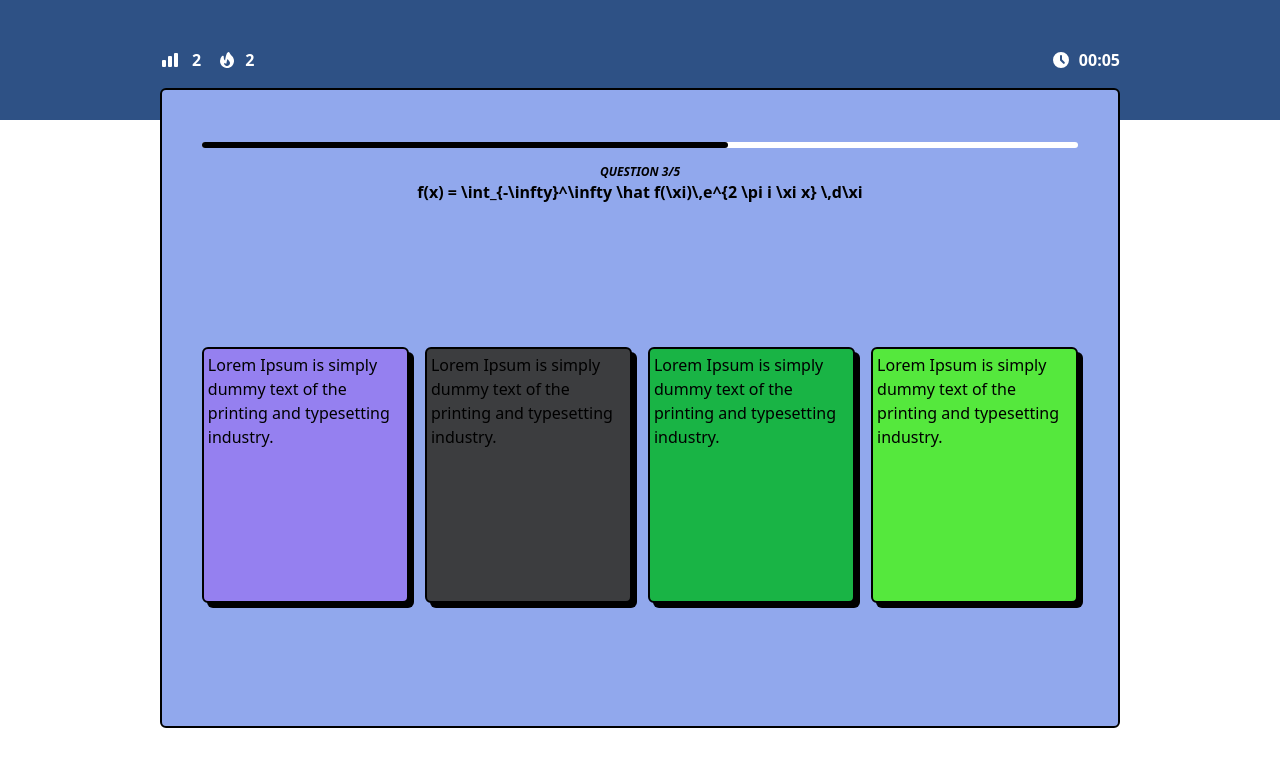
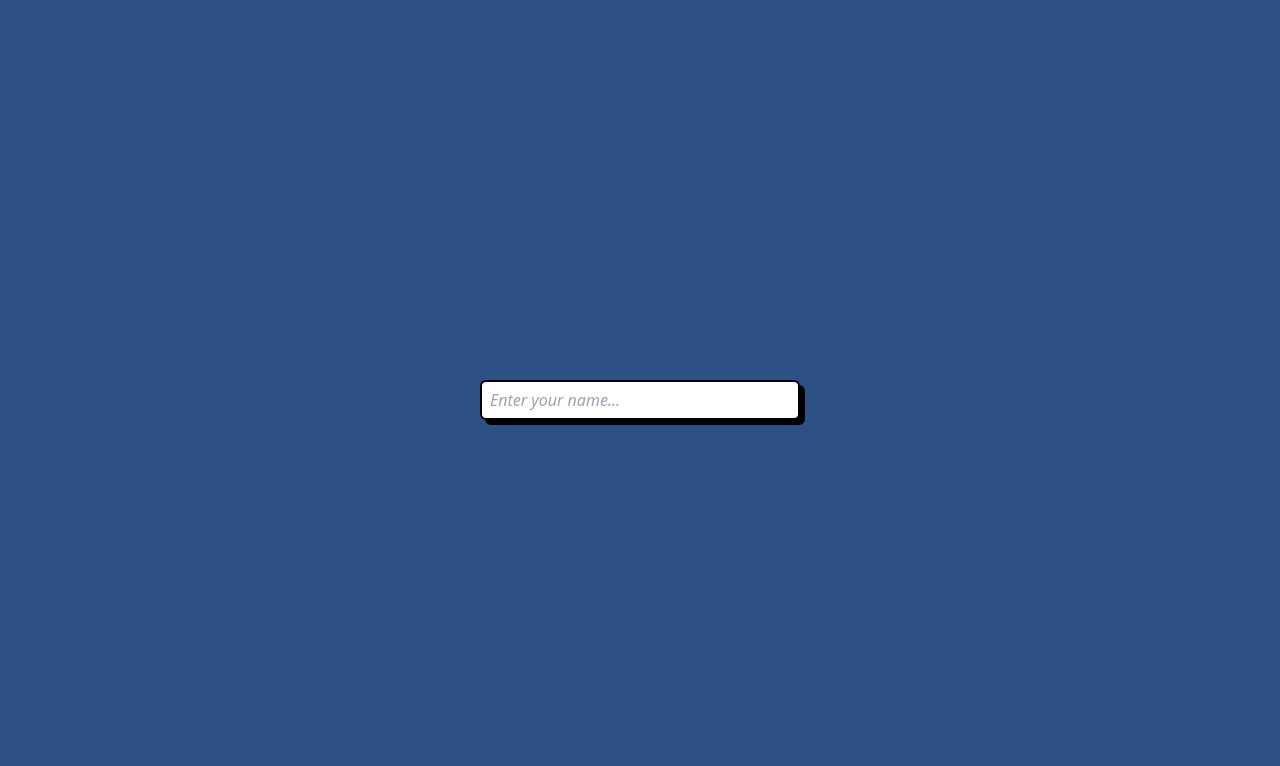
Before and after one commit to super-alpha-team/new-quizzes-fe, a Next.js app: page /test in a window 1280 px wide. Shown: the top 766 px of the page. Built offline with nearby package versions, Linux system fonts and the light colour scheme.

Commit message:
launch: input username

```diff
--- a/components/Play.jsx
+++ b/components/Play.jsx
@@ -1,3 +1,4 @@
+/* eslint-disable react-hooks/exhaustive-deps */
 import { useState, useEffect, Component } from 'react';
 import Multichoice from './questionares/Multichoice';
 import Questionare from './questionares/Questionare';
@@ -6,6 +7,7 @@ import Clock from './Clock';
 import { socket } from '../utils/socket';
 import axios from 'axios';
 import { useRouter } from 'next/router';
+import InputUsername from './launch/InputUsername';
 
 function Play({ total_questions, quizId, room_id }) {
     const [currentIndex, setCurrentIndex] = useState(0);
@@ -14,38 +16,35 @@ function Play({ total_questions, quizId, room_id }) {
     const [finish, setFinish] = useState(false);
     const [waitingMsg, setWaitingMsg] = useState('Loading...');
     const router = useRouter();
+    const [username, setUsername] = useState('');
 
     useEffect(() => {
+        if(username) {
             axios.post(`http://localhost:5000/lti/play/${quizId}/join`, {
-            "username": "chloe",
+                "username": username,
                 "is_teacher": false
             },
                 { headers: { Authorization: `Bearer ${router.query.ltik}` } })
                 .then((response) => {
-                // console.log(response);
-
-                // console.log('play screen');
-                socket.emit('join', { username: 'chloe', room: room_id, token: response.data.alpha_token });
+                    socket.emit('join', { username, room: room_id, token: response.data.alpha_token });
                 });
             socket.on('question', data => {
                 const { current_question_index, question } = data;
                 setCurrentIndex(current_question_index);
-            // console.log(data);
                 if (current_question_index < 0) {
                     setFinish(true);
                 } else {
                     setFinish(false);
                     setQuestionData(question);
-                // console.log('question', question);
                     setWaitingMsg('');
                 }
             });
 
             return () => socket.disconnect();
-    }, []);
+        }
+    }, [username]);
 
     function handleAnswer(answer) {
-        // console.log(answer);
         let answer_log_data = { answer_id: answer };
         if (answer == null) {
             answer_log_data.answer_id = -1;
@@ -57,10 +56,9 @@ function Play({ total_questions, quizId, room_id }) {
 
     return finish ?
         (<div className='w-full h-screen bg-[#2E5185] text-white flex justify-center items-center'>Your score: {score}</div>)
-        : waitingMsg ?
+        : username ? waitingMsg ?
             <Loading message={waitingMsg} /> :
             (
-                <>
                 <div className='h-screen'>
                     <div className='min-h-screen h-full min-w-screen flex justify-center md:text-sm text-xs lg:text-base'>
                         <div className='h-full w-full flex justify-center relative'>
@@ -85,8 +83,7 @@ function Play({ total_questions, quizId, room_id }) {
                         </div>
                     </div>
                 </div>
-                </>
-            );
+            ) : <InputUsername usernameOnSubmit={setUsername}/>;
 
 }
 
--- a/components/launch/InputUsername.jsx
+++ b/components/launch/InputUsername.jsx
@@ -1,9 +1,20 @@
-import React from 'react';
+import React, { useState } from 'react';
 
-function InputUsername() {
-  return (
-    <div>InputUsername</div>
-  );
+function InputUsername({ usernameOnSubmit }) {
+    const [username, setUsername] = useState('');
+
+    function formOnSubmit(e) {
+        e.preventDefault();
+        usernameOnSubmit(username);
+    }
+
+    return (
+        <div className='w-full h-screen bg-[#2E5185]'>
+            <form onSubmit={formOnSubmit} className='w-full h-full flex justify-center items-center'>
+                <input placeholder='Enter your name...' className='w-1/4 min-w-[17rem] shadow-answer border-black border-2 rounded-md h-10 focus:outline-none p-2 italic' onChange={({ target }) => setUsername(target.value)} />
+            </form>
+        </div>
+    );
 }
 
 export default InputUsername;
--- a/pages/test/index.jsx
+++ b/pages/test/index.jsx
@@ -1,6 +1,7 @@
 import React, { useState, useEffect } from 'react';
 import Clock from '../../components/Clock';
 import Colors from '../../components/Colors';
+import InputUsername from '../../components/launch/InputUsername';
 import Essay from '../../components/questionares/Essay';
 import Matching from '../../components/questionares/Matching';
 import Multichoice from '../../components/questionares/Multichoice';
@@ -19,9 +20,10 @@ const answers = Array(4).fill({ answer: 'Lorem Ipsum is simply dummy text of the
 
 function Test() {
     const [questions, setQuestions] = useState([]);
+    const [username, setUsername] = useState('');
 
     console.log(questions);
-    return (<div>
+    return username ? (<div>
         <div className='h-screen'>
             <div className='min-h-screen h-full min-w-screen flex justify-center md:text-sm text-xs lg:text-base'>
                 <div className='h-full w-full flex justify-center relative'>
@@ -56,8 +58,7 @@ function Test() {
             </div>
         </div>
     </div>
-    );
-    // return <Colors />;
+    ): <InputUsername usernameOnSubmit={setUsername} />;
 }
 
 export default Test;
```
Lines whose indentation alone changed are shown as unchanged.
